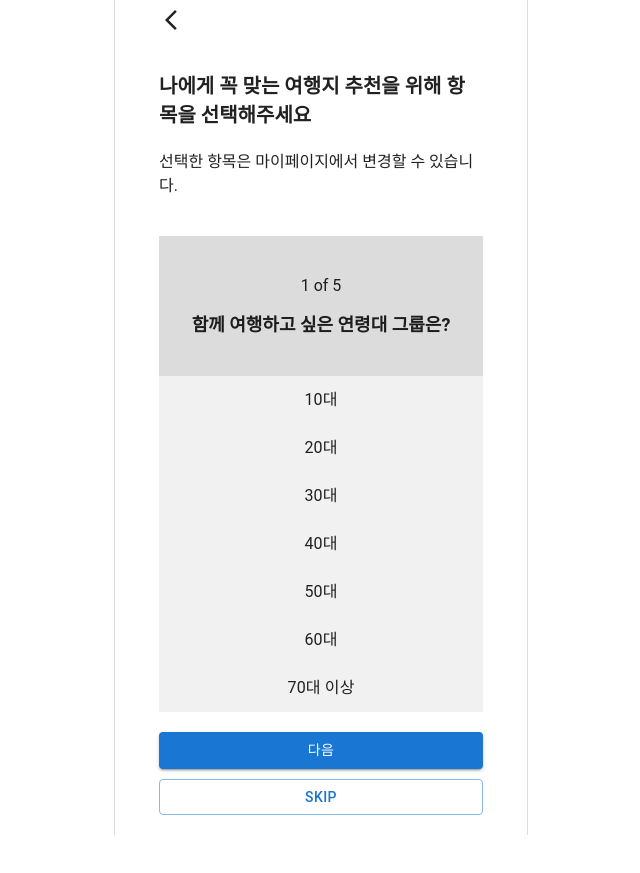
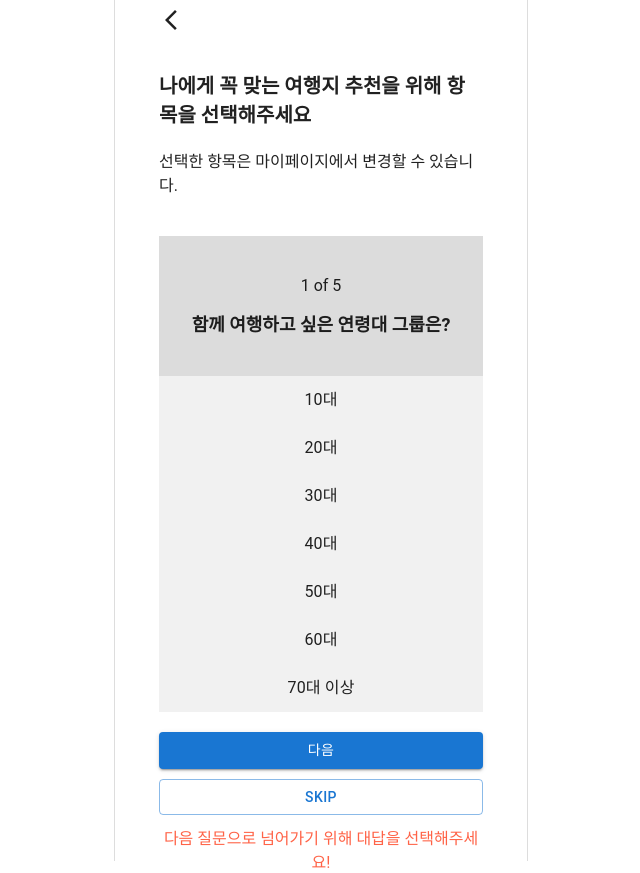
Before and after one commit to gotogether-s/gotogether-s, a Next.js app: page /survey in a window 1280 px wide. Both pictures are taken after a click on the button "다음". Shown: the whole page, without its empty margins (319-959 px from the left). Before the commit the page ends 835 px from the top, so only its background shows below. Built offline with nearby package versions, Linux system fonts and the light colour scheme.

Commit message:
#46 feat: Display error message when answer is not selected

```diff
--- a/components/QnA/QnA.module.scss
+++ b/components/QnA/QnA.module.scss
@@ -15,3 +15,9 @@
     margin-bottom: 2rem;
   }
 }
+.error-message {
+  color: tomato;
+  height: 1.6rem;
+  margin-top: 1rem;
+  text-align: center;
+}
--- a/components/QnA/index.tsx
+++ b/components/QnA/index.tsx
@@ -35,10 +35,15 @@ const QnA = () => {
     })
   }
 
+  const [displayErrorMessage, setDisplayErrorMessage] = useState(false)
+
   const goToNextSurvey = () => {
     if (surveyNumber === 5) return
     const key = Object.keys(userSurveyResult)[surveyNumber - 1]
-    if (!userSurveyResult[key]) return
+    if (!userSurveyResult[key]) {
+      setDisplayErrorMessage(true)
+      return
+    }
     setSurveyNumber(surveyNumber + 1)
     setQnaLists(getQnaLists.slice(surveyNumber, surveyNumber + 1))
   }
@@ -79,6 +84,14 @@ const QnA = () => {
       <Button variant="outlined" sx={{ width: '100%' }}>
         Skip
       </Button>
+      <p
+        style={{
+          visibility: displayErrorMessage ? 'visible' : 'hidden',
+        }}
+        className={style['error-message']}
+      >
+        다음 질문으로 넘어가기 위해 대답을 선택해주세요!
+      </p>
     </>
   )
 }
```
